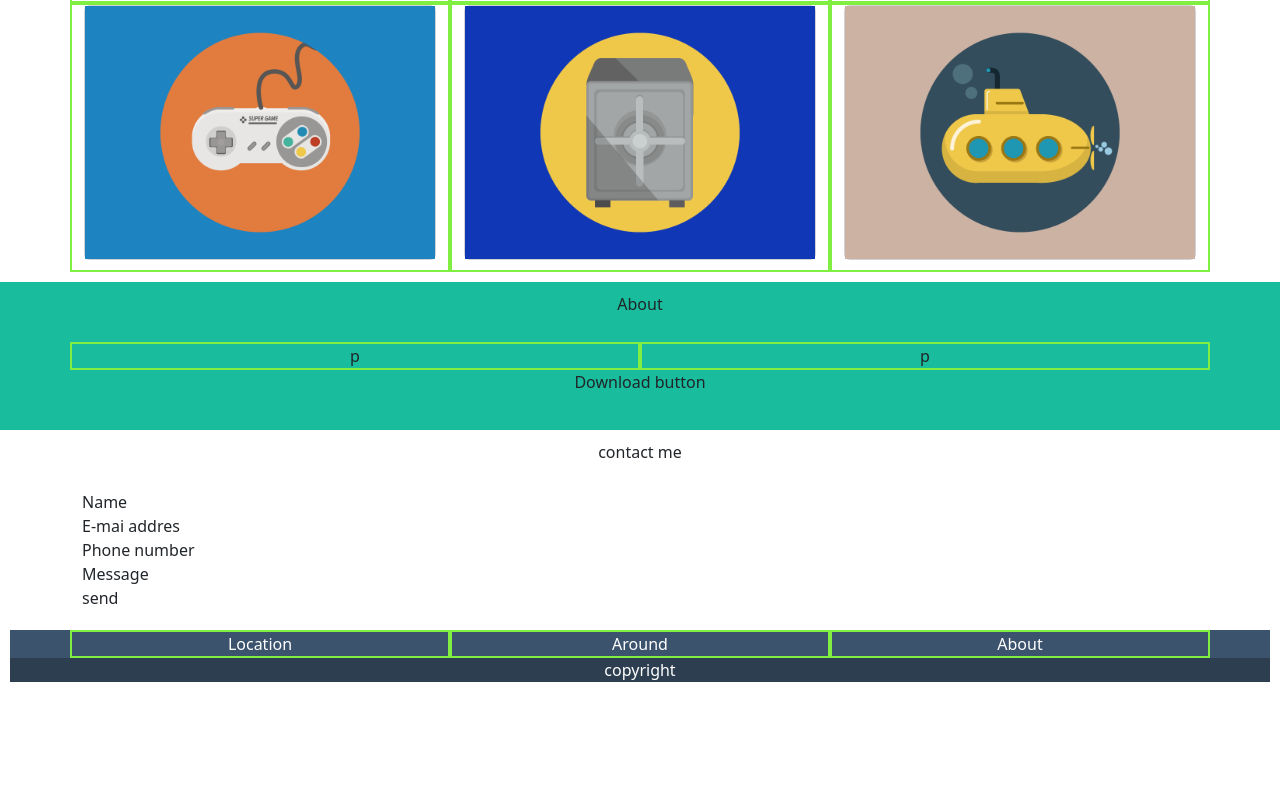
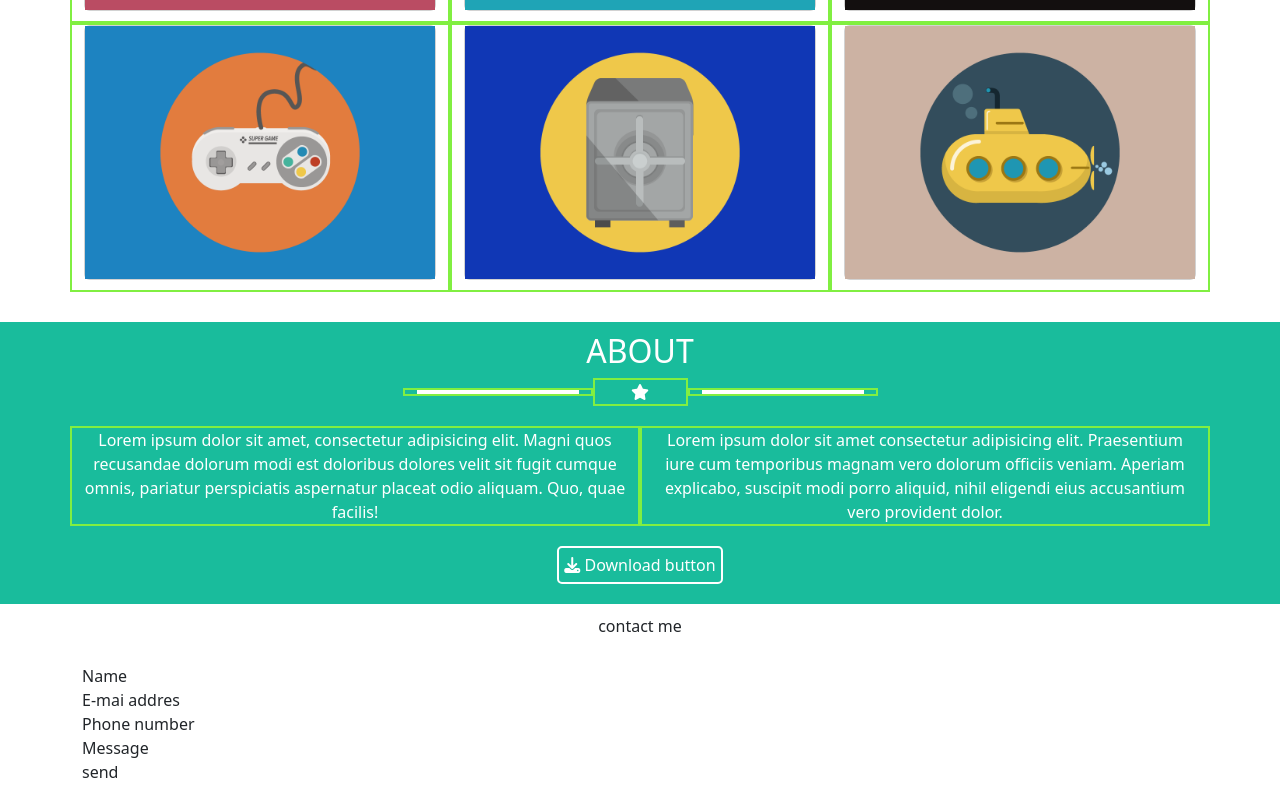
Before and after one commit to FrankFabbriRebe/html-css-bootstrap-freelancer, a plain HTML site: page index.html in a window 1280 px wide. Shown: the part 1150-1951 px from the top of the page. Before the commit the page ends 1842 px from the top, so only its background shows below. Drawn offline with nearby package versions, Linux system fonts and the light colour scheme.

Commit message:
about section

```diff
--- a/css/style.css
+++ b/css/style.css
@@ -11,6 +11,9 @@ hr {
     background-color: white; /* Colore della linea */
   }
 
+  a {
+    text-decoration: none;
+  }
 
 /* debug rules */
 .container  {
@@ -89,6 +92,10 @@ hr {
     padding: 10px;
 }
 
+.my_portfolio .container    {
+    margin-bottom: 20px;
+}
+
 .line_black   {
     border: 2px solid rgb(0, 0, 0);
 }
@@ -105,8 +112,13 @@ hr {
 .my_about   {
     background-color: #19BC9C;
     padding: 10px;
+    color: white;
     /* debug */
     text-align: center;
+}
+
+.my_about .container    {
+    margin-bottom: 20px;
 }
 
 .about_title    {
@@ -114,7 +126,15 @@ hr {
 }
 
 .download_button    {
-    min-height: 50px;
+    border: 2px solid white;
+    width: fit-content;
+    margin: 10px auto;
+    padding: 5px;
+    border-radius: 5px;
+}
+
+.my_about a {
+    color: white;
 }
 
 /* my_contact */
--- a/index.html
+++ b/index.html
@@ -154,24 +154,41 @@
     <!-- about -->
     <div class="my_about">
 
+        <h2>ABOUT</h2>
+
+        <!-- container BS -->
+        <div class="container">
+            <div class="row justify-content-center align-items-center">
+                <div class="col-2">
+                    <div class="line_white"></div>
+                </div>
+                <div class="col-1">
+                    <i class="fa-solid fa-star" style="color: #ffffff;"></i>
+                </div>
+                <div class="col-2">
+                    <div class="line_white"></div>
+                </div>
+            </div>
+        </div>
+
         <!-- container -->
         <div class="container">
 
-            <!-- title -->
-            <div class="about_title">About</div>
-
             <!-- p -->
             <div class="row justify-content-center">
-                <div class="col-12 col-md-6">p</div>
-                <div class="col-12 col-md-6">p</div>
-            </div>
-
-            <!-- download button -->
-            <div class="download_button">
-                Download button
+                <div class="col-12 col-md-6">Lorem ipsum dolor sit amet, consectetur adipisicing elit. Magni quos recusandae dolorum modi est doloribus dolores velit sit fugit cumque omnis, pariatur perspiciatis aspernatur placeat odio aliquam. Quo, quae facilis!</div>
+                <div class="col-12 col-md-6">Lorem ipsum dolor sit amet consectetur adipisicing elit. Praesentium iure cum temporibus magnam vero dolorum officiis veniam. Aperiam explicabo, suscipit modi porro aliquid, nihil eligendi eius accusantium vero provident dolor.</div>
             </div>
 
         </div>
+
+        <!-- download button -->
+        <a href="#">
+            <div class="download_button">
+                <i class="fa-solid fa-download" style="color: #ffffff;"></i>
+                Download button
+            </div>
+        </a>
 
     </div>
 
```
